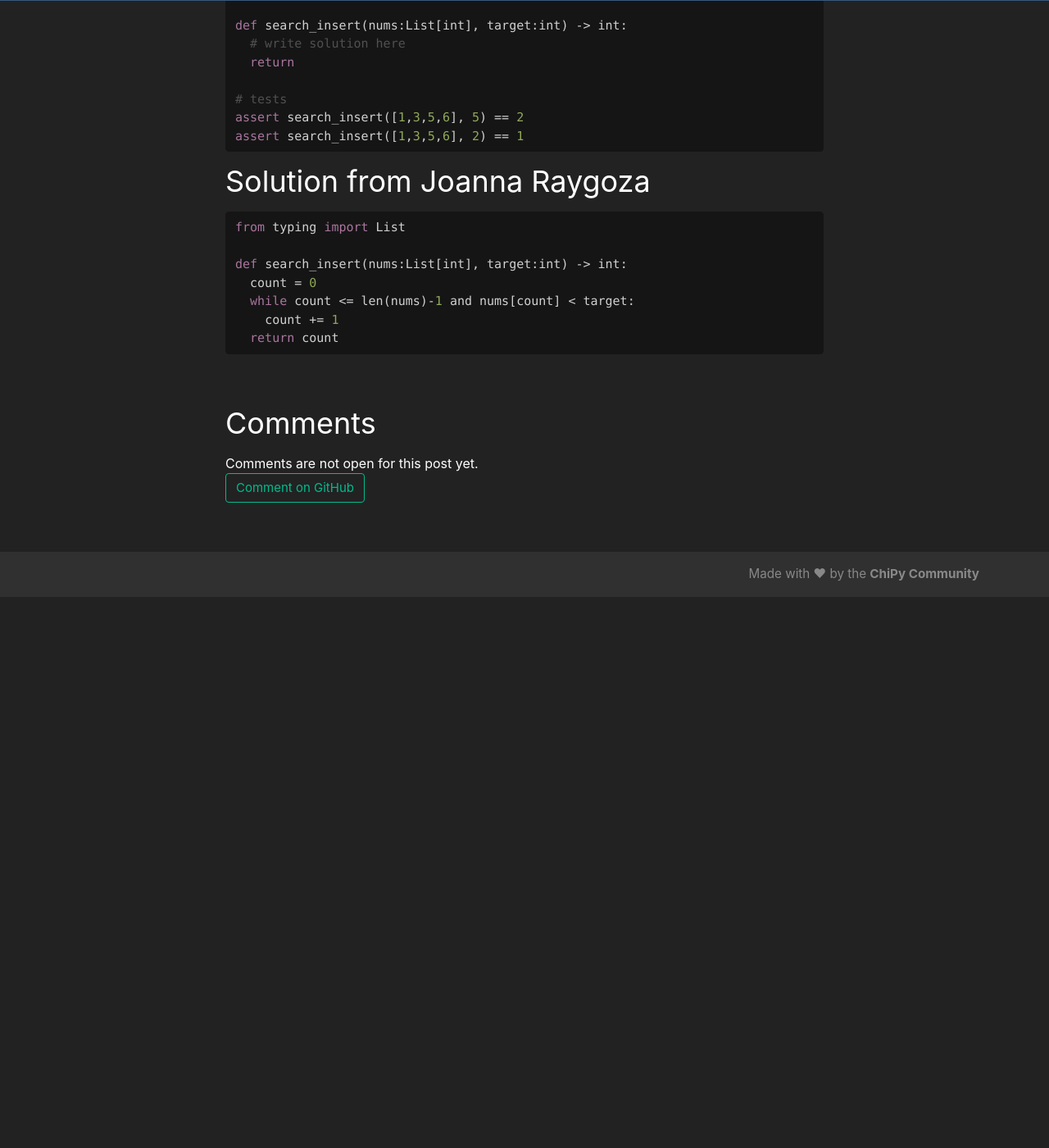
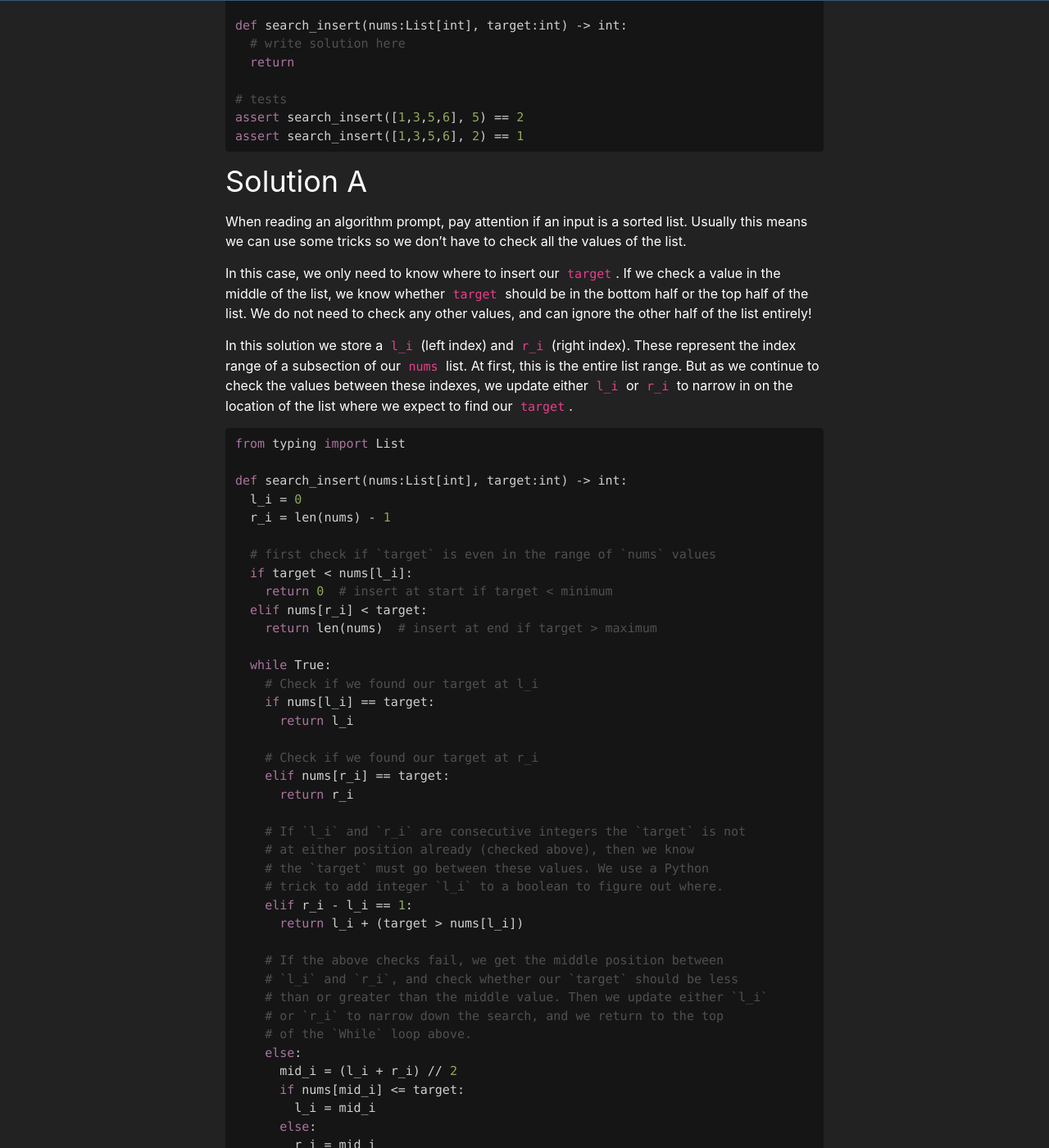
Before and after one commit to chicagopython/algosig, a Jekyll site: the page built from _posts/2020-05-07-search-insert-position.md, in a window 1280 px wide and 1400 px high, scrolled down 782 px. Shown: the whole window at 82% size. Built offline with Jekyll 4.4.1, drawn with Linux system fonts in a browser that asks for light colours; nearby versions of some CDN libraries; our own code applies the rules of GitHub Pages for plain Markdown files; before the commit the page ends 1510 px from its top, so only the background shows below that; some of the changed text lies outside the part shown.

Commit message:
add solution

````diff
--- a/_posts/2020-05-07-search-insert-position.md
+++ b/_posts/2020-05-07-search-insert-position.md
@@ -43,14 +43,80 @@
 assert search_insert([1,3,5,6], 2) == 1
 ```
 
-## Solution from Joanna Raygoza
+## Solution A
+
+When reading an algorithm prompt, pay attention if an input is a sorted list. Usually this means we can use some tricks so we don't have to check all the values of the list.
+
+In this case, we only need to know where to insert our `target`. If we check a value in the middle of the list, we know whether `target` should be in the bottom half or the top half of the list. We do not need to check any other values, and can ignore the other half of the list entirely!
+
+In this solution we store a `l_i` (left index) and `r_i` (right index). These represent the index range of a subsection of our `nums` list. At first, this is the entire list range. But as we continue to check the values between these indexes, we update either `l_i` or `r_i` to narrow in on the location of the list where we expect to find our `target`.
 
 ```python
 from typing import List
 
 def search_insert(nums:List[int], target:int) -> int:
-  count = 0
-  while count <= len(nums)-1 and nums[count] < target:
-    count += 1
-  return count
+  l_i = 0
+  r_i = len(nums) - 1
+
+  # first check if `target` is even in the range of `nums` values
+  if target < nums[l_i]:
+    return 0  # insert at start if target < minimum
+  elif nums[r_i] < target:
+    return len(nums)  # insert at end if target > maximum
+
+  while True:
+    # Check if we found our target at l_i
+    if nums[l_i] == target:
+      return l_i
+
+    # Check if we found our target at r_i
+    elif nums[r_i] == target:
+      return r_i
+
+    # If `l_i` and `r_i` are consecutive integers the `target` is not
+    # at either position already (checked above), then we know
+    # the `target` must go between these values. We use a Python
+    # trick to add integer `l_i` to a boolean to figure out where.
+    elif r_i - l_i == 1:
+      return l_i + (target > nums[l_i])
+
+    # If the above checks fail, we get the middle position between
+    # `l_i` and `r_i`, and check whether our `target` should be less
+    # than or greater than the middle value. Then we update either `l_i`
+    # or `r_i` to narrow down the search, and we return to the top
+    # of the `While` loop above.
+    else:
+      mid_i = (l_i + r_i) // 2
+      if nums[mid_i] <= target:
+        l_i = mid_i
+      else:
+        r_i = mid_i
 ```
+
+## Solution B
+
+Python actually includes a module, [`bisect`](https://docs.python.org/3.8/library/bisect.html), in the standand library that contains an algorithm for this solution. If you know about it, definitely mention that in an interview! The solution would be:
+
+```python
+import bisect.bisect_left
+
+def search_insert(nums, target):
+  return bisect.bisect_left(nums, target)
+```
+
+However, we still need to write the algorithm itself in an interview. Below is the [algorithm used by `bisect.bisect_left`](https://github.com/python/cpython/blob/3.8/Lib/bisect.py#L49), with minor modifications for our problem. This algorithm performs the same as Solution A.
+
+```python
+def search_insert(nums, target):
+  lo = 0
+  hi = len(nums)
+
+  while lo < hi:
+    mid = (lo + hi) // 2
+    if nums[mid] < target:
+      lo = mid+1
+    else:
+      hi = mid
+
+  return lo
+```
````
